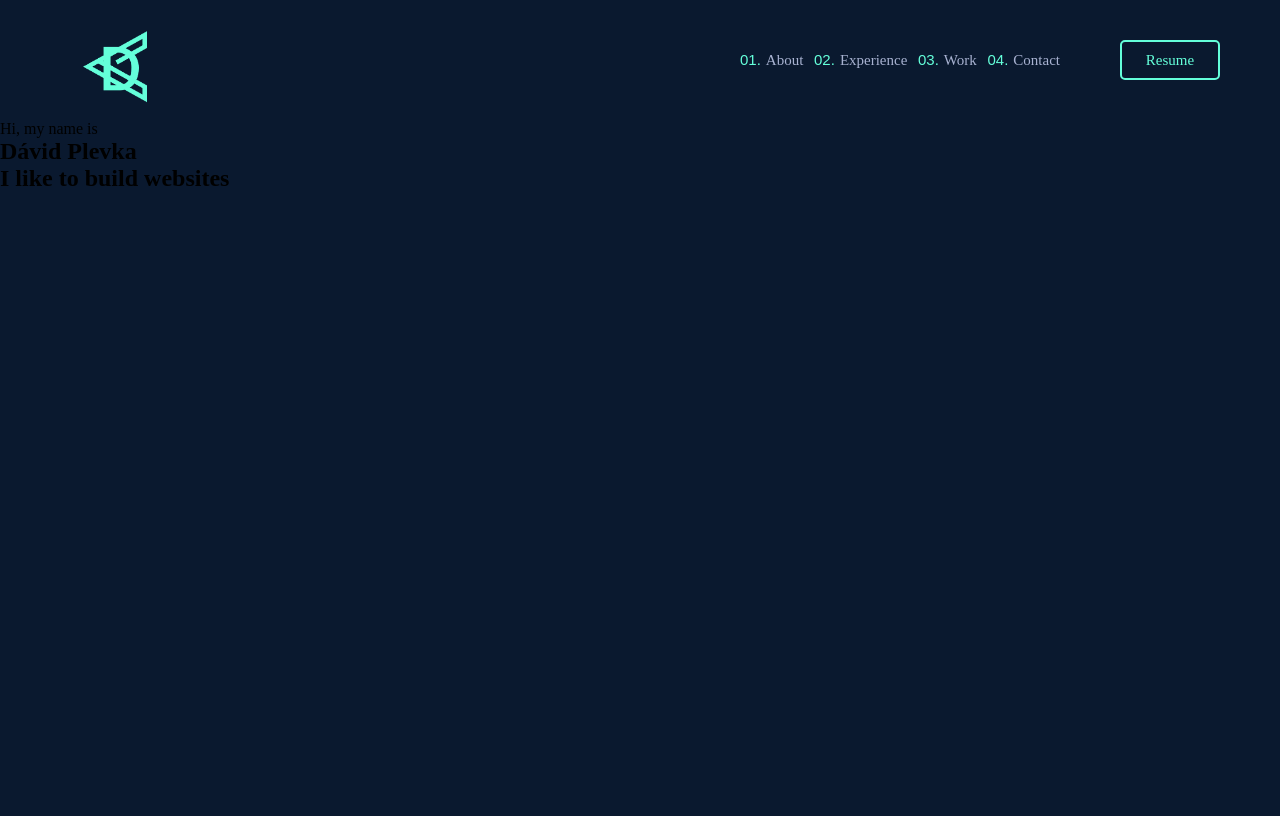
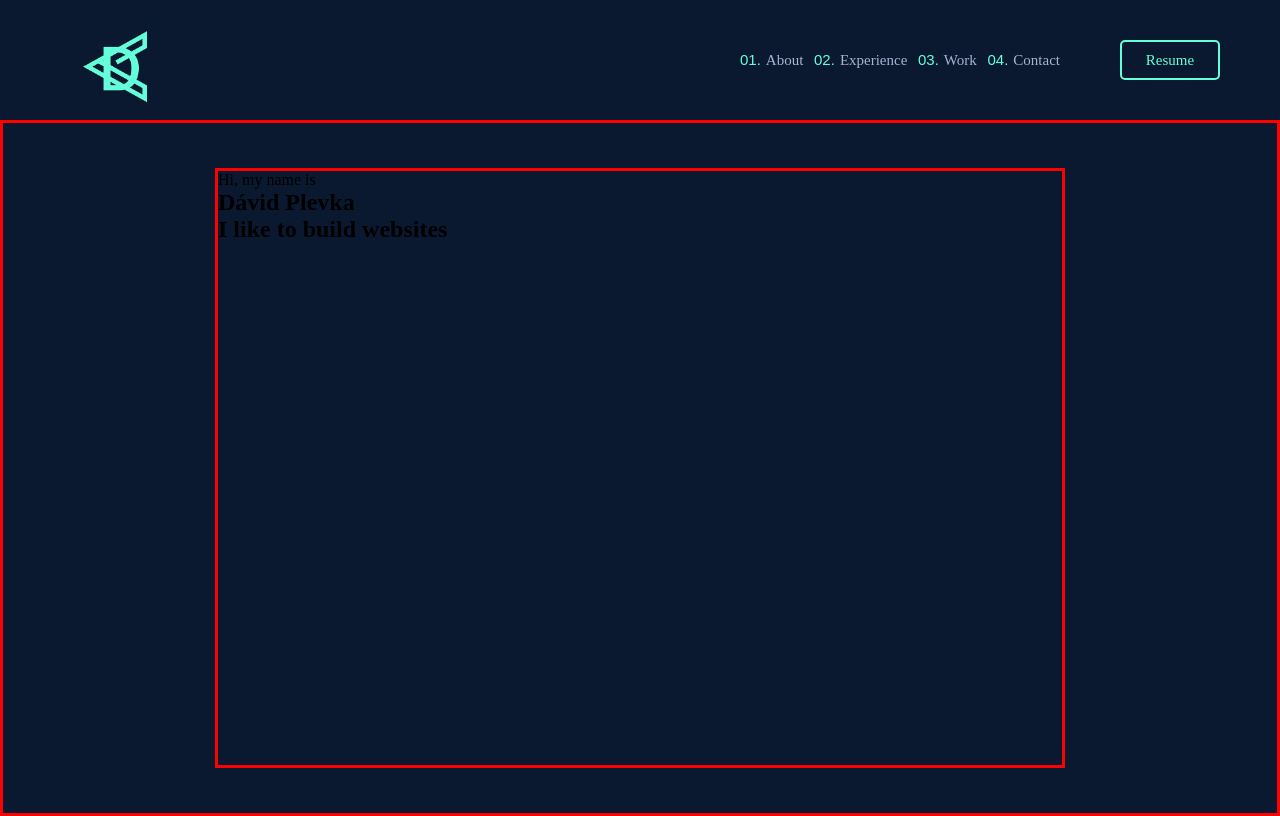
Before and after one commit to Ha-Khu/portfolio_webpage, a plain HTML site: page index.html in a window 1280 px wide. Drawn offline with Linux system fonts and the light colour scheme; a web font is replaced by a local one.

Commit message:
Center section 1

```diff
--- a/styles.css
+++ b/styles.css
@@ -79,3 +79,18 @@ a {
   align-items: center;
   justify-content: center;
 }
+
+main {
+  border: 3px solid red;
+  height: 87vh;
+  display: flex;
+  justify-content: center;
+  align-items: center;
+}
+
+.main-section-1 {
+  border: 3px solid red;
+  width: 850px;
+  height: 600px;
+
+}
```
